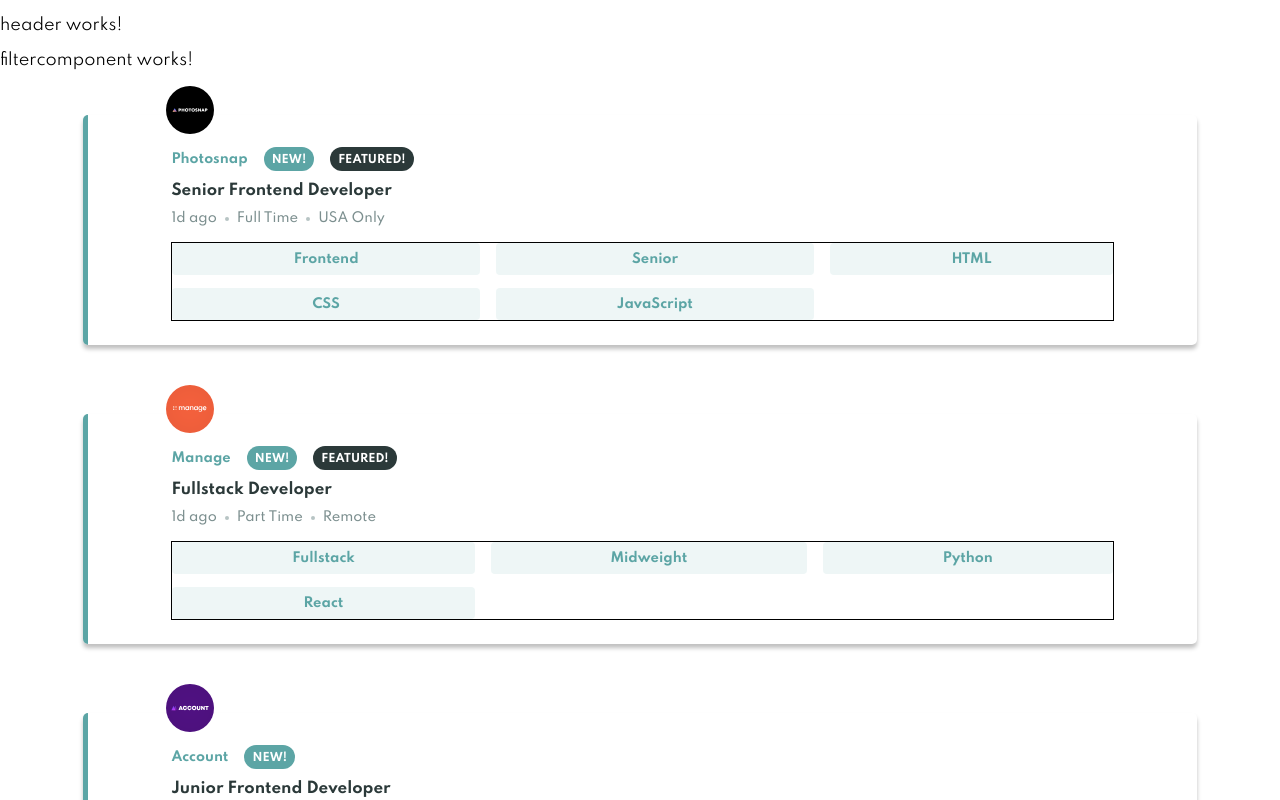
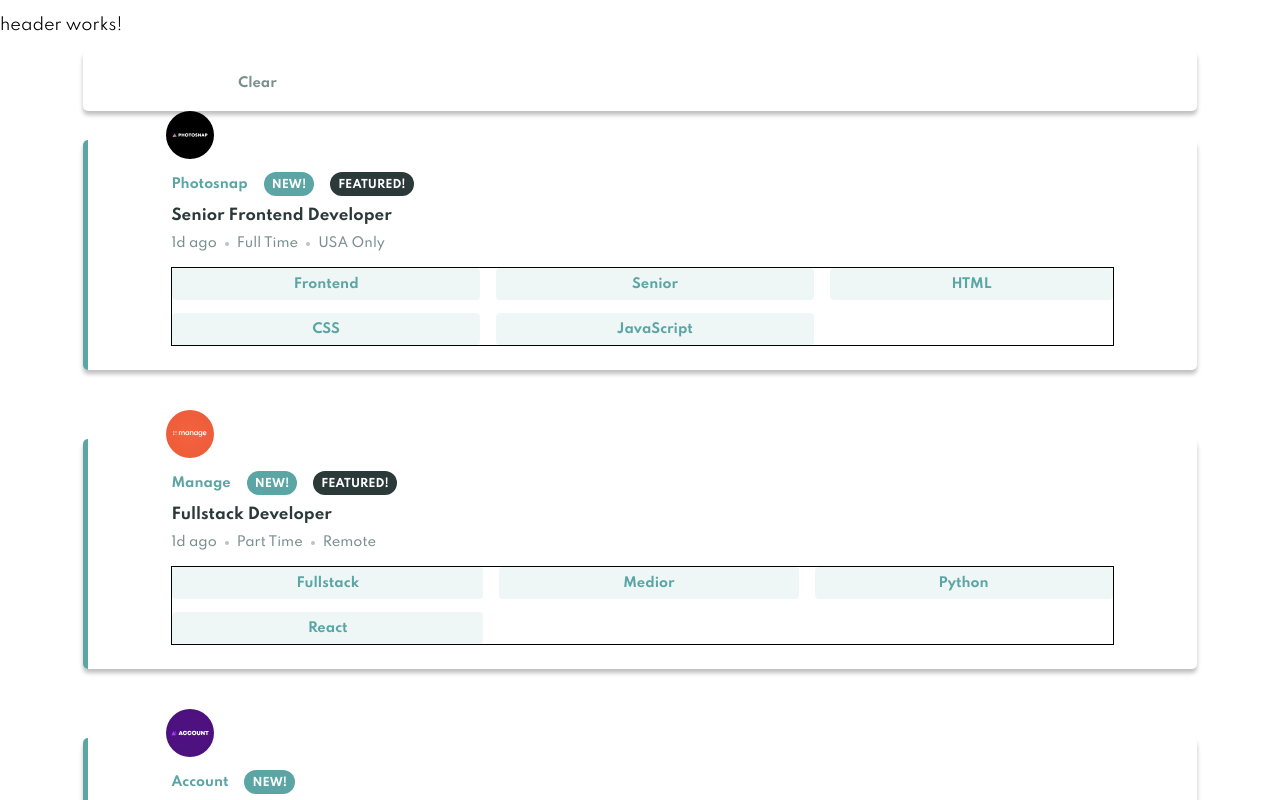
Before and after one commit to DavyFungALoi/JobFilterAngular, an Angular app: page / in a window 1280 px wide. Shown: the top 800 px of the page. Built offline with nearby package versions, Linux system fonts and the light colour scheme.

Commit message:
started working on filter component css

```diff
--- a/src/app/Screens/home-screen/home-screen.component.html
+++ b/src/app/Screens/home-screen/home-screen.component.html
@@ -1,6 +1,14 @@
 <div>
-  <app-header></app-header>
-  <app-filtercomponent></app-filtercomponent>
+  <app-header> </app-header>
+  <div class="filter-container">
+    <div class="filter-container__tags-container">
+      <app-filtercomponent
+        *ngFor="let filter of filterArray"
+        [filter]="filter"
+      ></app-filtercomponent>
+    </div>
+    <div class="filter-container__clear">Clear</div>
+  </div>
   <app-joblisting
     *ngFor="let job of jobs"
     [job]="job"
--- a/src/app/Screens/home-screen/home-screen.component.scss
+++ b/src/app/Screens/home-screen/home-screen.component.scss
@@ -0,0 +1,27 @@
+.filter-container {
+  display: flex;
+  width: 87%;
+  margin: 0 auto;
+  border-radius: 5px;
+  box-shadow: 0px 4px 4px 0px rgba(0, 0, 0, 0.25);
+  align-items: center;
+  padding-bottom: 1rem;
+  padding-left: 1.1875rem;
+  padding-top: 1.25rem;
+}
+.filter-container__tags-container {
+  display: grid;
+  grid-template-columns: repeat(2, minmax(2.5rem, auto));
+  column-gap: 1rem;
+  row-gap: 1em;
+}
+
+.filter-container__clear {
+  margin-right: 1rem;
+  margin-left: 2.5rem;
+  font-size: 13px;
+  font-weight: 700;
+  line-height: 24px;
+  text-align: left;
+  color: rgba(124, 143, 143, 1);
+}
--- a/src/app/Screens/home-screen/home-screen.component.ts
+++ b/src/app/Screens/home-screen/home-screen.component.ts
@@ -25,3 +25,7 @@ export class HomeScreenComponent implements OnInit {
     this.filterArray = [];
   }
 }
+
+/*
+  *ngFor="let filter of filterArray"
+*/
--- a/src/app/components/filtercomponent/filtercomponent.component.html
+++ b/src/app/components/filtercomponent/filtercomponent.component.html
@@ -1 +1,6 @@
-<p>filtercomponent works!</p>
+<div class="filter-container">
+  <div class="filter tag">
+    {{ filter }}
+  </div>
+  <img src="../../../assets/images/icon-remove.svg" />
+</div>
--- a/src/app/components/filtercomponent/filtercomponent.component.scss
+++ b/src/app/components/filtercomponent/filtercomponent.component.scss
@@ -0,0 +1,7 @@
+.filter-container {
+  img {
+    background-color: #5ca5a5;
+    padding: 0.5625rem;
+  }
+  display: flex;
+}
--- a/src/app/components/filtercomponent/filtercomponent.component.ts
+++ b/src/app/components/filtercomponent/filtercomponent.component.ts
@@ -1,15 +1,15 @@
-import { Component, OnInit } from '@angular/core';
+import { Component, OnInit, Input } from '@angular/core';
+import { Job } from '../../models/Job';
 
 @Component({
   selector: 'app-filtercomponent',
   templateUrl: './filtercomponent.component.html',
-  styleUrls: ['./filtercomponent.component.scss']
+  styleUrls: ['./filtercomponent.component.scss'],
 })
 export class FiltercomponentComponent implements OnInit {
+  @Input() filter: string;
+  @Input() filterArray: string[];
+  constructor() {}
 
-  constructor() { }
-
-  ngOnInit(): void {
-  }
-
+  ngOnInit(): void {}
 }
--- a/src/app/components/joblisting/joblisting.component.html
+++ b/src/app/components/joblisting/joblisting.component.html
@@ -18,13 +18,13 @@
     <div>{{ job.location }}</div>
   </div>
   <div class="joblisting-main__tags-container">
-    <div class="joblisting-main__tag" (click)="OnFilter(job.role)">{{ job.role }}</div>
-    <div class="joblisting-main__tag"  (click)="OnFilter(job.level)">{{ job.level }}</div>
+    <div class="tag" (click)="OnFilter(job.role)">{{ job.role }}</div>
+    <div class="tag" (click)="OnFilter(job.level)">{{ job.level }}</div>
     <div *ngFor="let language of job.languages">
-      <div class="joblisting-main__tag"  (click)="OnFilter(language)">{{ language }}</div>
+      <div class="tag" (click)="OnFilter(language)">{{ language }}</div>
     </div>
     <div *ngFor="let tool of job.tools">
-      <div class="joblisting-main__tag"  (click)="OnFilter(tool)">{{ tool }}</div>
+      <div class="tag" (click)="OnFilter(tool)">{{ tool }}</div>
     </div>
   </div>
 </div>
--- a/src/app/components/joblisting/joblisting.component.scss
+++ b/src/app/components/joblisting/joblisting.component.scss
@@ -9,8 +9,8 @@
 }
 
 .joblisting-main {
-  margin-left: 6.5%;
-  margin-right: 6.5%;
+  width: 87%;
+  margin: 0 auto;
   border-left: 5px solid rgba(92, 165, 165, 1);
   border-radius: 5px;
   box-shadow: 0px 4px 4px 0px rgba(0, 0, 0, 0.25);
--- a/src/app/components/joblisting/joblisting.component.ts
+++ b/src/app/components/joblisting/joblisting.component.ts
@@ -13,8 +13,7 @@ export class JoblistingComponent implements OnInit {
 
   constructor() {}
 
-  ngOnInit(): void {
-  }
+  ngOnInit(): void {}
   OnFilter(jobDetails: string) {
     this.jobDetails.emit(jobDetails);
   }
--- a/src/assets/data.json
+++ b/src/assets/data.json
@@ -22,7 +22,7 @@
     "featured": true,
     "position": "Fullstack Developer",
     "role": "Fullstack",
-    "level": "Midweight",
+    "level": "Medior",
     "postedAt": "1d ago",
     "contract": "Part Time",
     "location": "Remote",
@@ -67,7 +67,7 @@
     "featured": false,
     "position": "Software Engineer",
     "role": "Fullstack",
-    "level": "Midweight",
+    "level": "Medior",
     "postedAt": "1w ago",
     "contract": "Full Time",
     "location": "Worldwide",
@@ -127,7 +127,7 @@
     "featured": false,
     "position": "Full Stack Engineer",
     "role": "Fullstack",
-    "level": "Midweight",
+    "level": "Medior",
     "postedAt": "3w ago",
     "contract": "Full Time",
     "location": "Worldwide",
--- a/src/assets/jobdata.js
+++ b/src/assets/jobdata.js
@@ -22,7 +22,7 @@ const jobdata = [
     featured: true,
     position: "Fullstack Developer",
     role: "Fullstack",
-    level: "Midweight",
+    level: "Medior",
     postedAt: "1d ago",
     contract: "Part Time",
     location: "Remote",
@@ -67,7 +67,7 @@ const jobdata = [
     featured: false,
     position: "Software Engineer",
     role: "Fullstack",
-    level: "Midweight",
+    level: "Medior",
     postedAt: "1w ago",
     contract: "Full Time",
     location: "Worldwide",
@@ -127,7 +127,7 @@ const jobdata = [
     featured: false,
     position: "Full Stack Engineer",
     role: "Fullstack",
-    level: "Midweight",
+    level: "Medior",
     postedAt: "3w ago",
     contract: "Full Time",
     location: "Worldwide",
--- a/src/utilities.scss
+++ b/src/utilities.scss
@@ -1,6 +1,16 @@
-.oval{
-    width: 4px;
-    height: 4px;
-    background-color: rgba(183, 196, 196, 1);
-    border-radius: 50%;
+.oval {
+  width: 4px;
+  height: 4px;
+  background-color: rgba(183, 196, 196, 1);
+  border-radius: 50%;
 }
+.tag {
+  text-align: center;
+  color: rgba(92, 165, 165, 1);
+  font-size: 0.8125rem;
+  line-height: 1.5rem;
+  padding: 0.25rem 0.5rem;
+  font-weight: 700;
+  border-radius: 0.25rem;
+  background-color: rgba(92, 165, 165, 0.1);
+}
```
